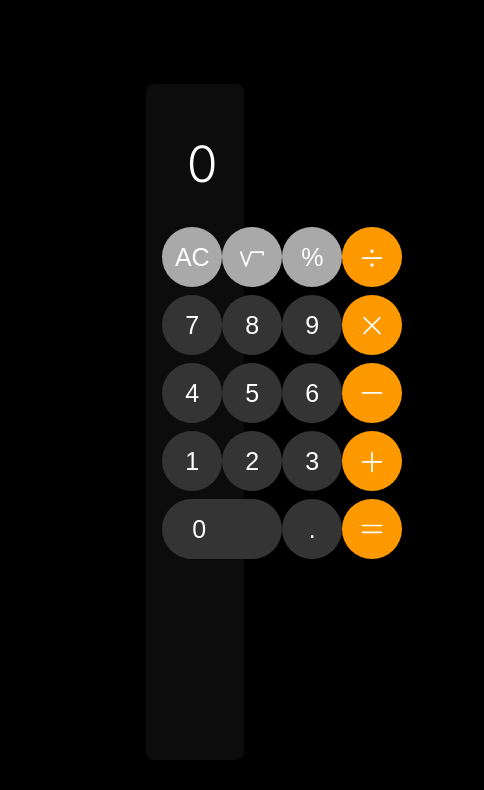
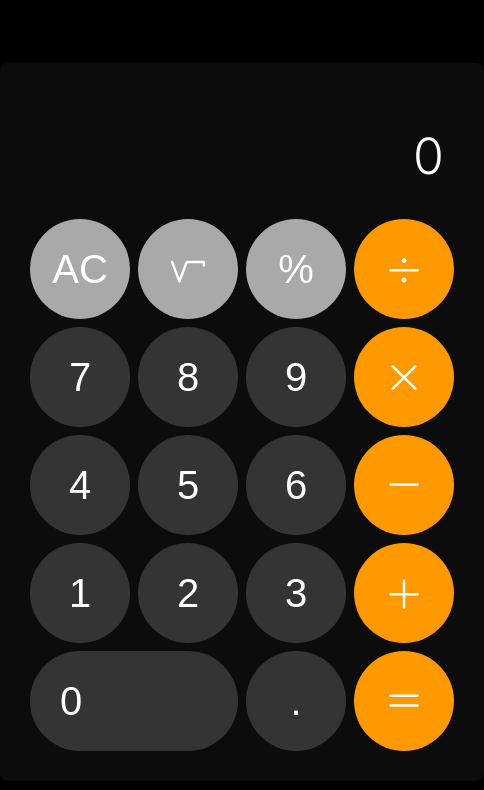
Before and after one commit to geovanarochamp/calculadora, a plain HTML site: page index.html in a window 390 px wide. Shown: the whole page, 484 px wide, since content can reach past the window. Drawn offline with Linux system fonts and the light colour scheme.

Commit message:
adjust responsive mode

```diff
--- a/style.css
+++ b/style.css
@@ -24,14 +24,14 @@ body {
 }
 
 .container {
-    width: 25vw;
-    height: 80vh;
+    width: fit-content;
+    height: fit-content;
 
     background-color: rgb(12, 12, 12);
     align-self: center;
     justify-self: center;
     border-radius: 8px;
-    padding: 1.6rem;
+    padding: 3rem;
 }
 
 .display {
@@ -57,16 +57,17 @@ body {
     grid-template-columns: 1fr 1fr 1fr 1fr;
     justify-items: center;
     row-gap: 8px;
+    column-gap: 8px;
 }
 
 button {
-    width: 6rem;
-    height: 6rem;
+    width: clamp(6rem, 6rem + 30vw, 10rem);
+    height: clamp(6rem, 6rem + 30vw, 10rem);
     border-radius: 9999px;
     outline: none;
     border: none;
 
-    font-size: 2.5rem;
+    font-size: clamp(2.5rem, 2.5rem + 30vw, 4rem);
     color: var(--txt-color-light);
 
     display: flex;
@@ -105,3 +106,7 @@ button:active {
     justify-content: flex-start;
     padding-left: 3rem;
 }
+
+img {
+    width: clamp(1rem, 1rem + 30vw, 4rem);
+}
```
